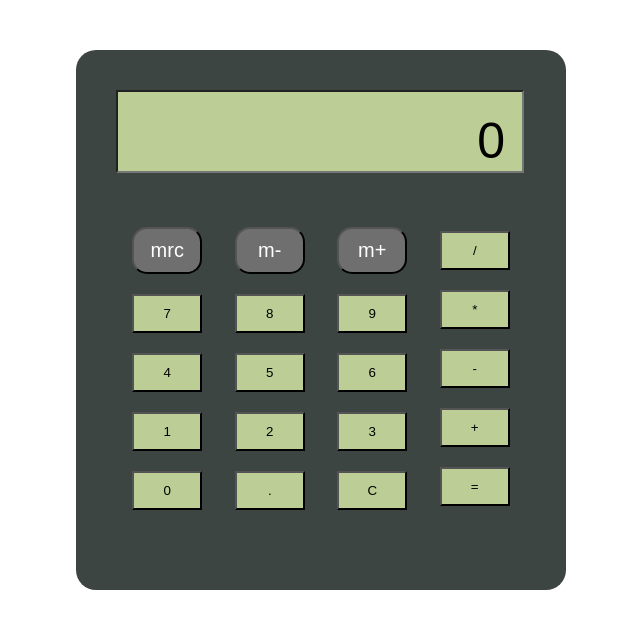
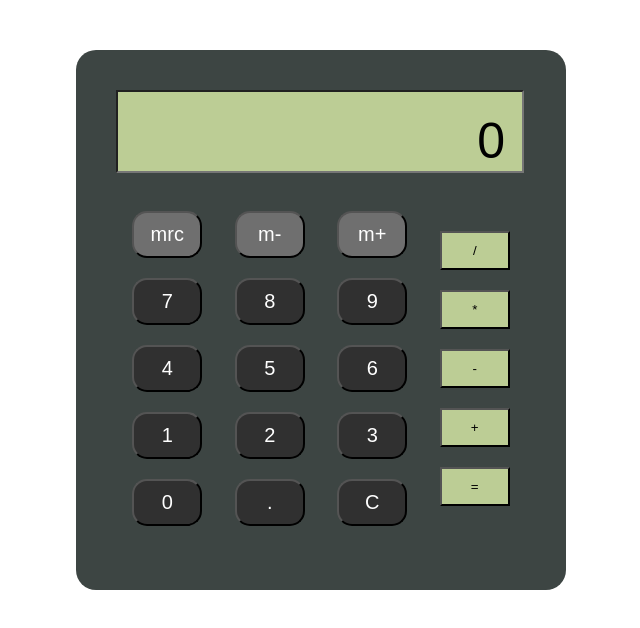
Before and after one commit to Juhi-Karosiya/calculator, a plain HTML site: page index.html in a window 1280 px wide. Shown: the whole page, without its empty margins (319-959 px from the left). Drawn offline with Linux system fonts and the light colour scheme.

Commit message:
black button added

```diff
--- a/index.html
+++ b/index.html
@@ -48,6 +48,15 @@
             border-radius: 15px;
             font-size: 20px;
         }
+
+        .blck{
+            background-color: #303030;
+            color: white;
+            border-radius: 15px;
+            font-size: 20px;
+        }
+
+
     </style>
 </head>
 <body>
@@ -55,20 +64,20 @@
         <input type="number" value="0" class="display-screen">
        <div class="btn-container">
             <button class="btn gray">mrc</button>
-            <button class="btn">7</button>
-            <button class="btn">4</button>
-            <button class="btn">1</button>
-            <button class="btn">0</button>
+            <button class="btn blck">7</button>
+            <button class="btn blck">4</button>
+            <button class="btn blck">1</button>
+            <button class="btn blck">0</button>
             <button class="btn gray">m-</button>
-            <button class="btn">8</button>
-            <button class="btn">5</button>
-            <button class="btn">2</button>
-            <button class="btn">.</button>
+            <button class="btn blck">8</button>
+            <button class="btn blck">5</button>
+            <button class="btn blck">2</button>
+            <button class="btn blck">.</button>
             <button class="btn gray">m+</button>
-            <button class="btn">9</button>
-            <button class="btn">6</button>
-            <button class="btn">3</button>
-            <button class="btn">C</button>
+            <button class="btn blck">9</button>
+            <button class="btn blck">6</button>
+            <button class="btn blck">3</button>
+            <button class="btn blck">C</button>
             <button class="btn">/</button>
             <button class="btn">*</button>
             <button class="btn">-</button>
```
